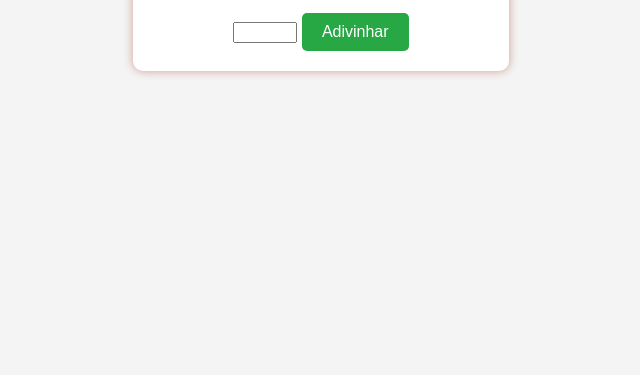
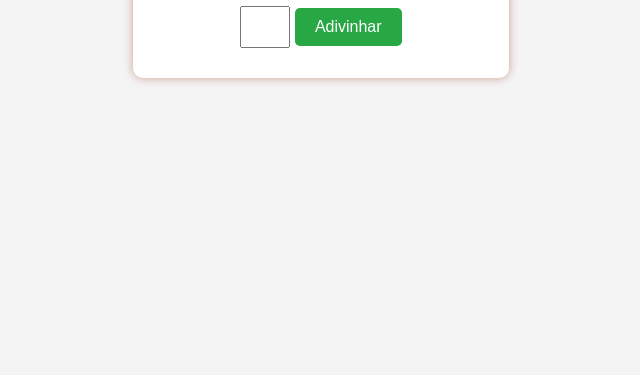
Before and after one commit to dudapaz03/GAME-ADVINHA, a plain HTML site: page index.html in a window 1280 px wide. Shown: the part 425-800 px from the top of the page, without its empty margins (319-959 px from the left). Drawn offline with Linux system fonts and the light colour scheme.

Commit message:
estilo input

```diff
--- a/index.html
+++ b/index.html
@@ -25,7 +25,14 @@
         box-shadow: 0px 0px 10px rgba(145, 31, 0, 0.4);
       }
 
-      .botaoAdivinar {
+      input[type="number"]{
+        padding: 10px;
+        font-size: 16px;
+        margin-bottom: 10px;
+        width: 50px;
+      }
+
+      button {
         padding: 10px 20px;
         border: none;
         font-size: 16px;
@@ -44,7 +51,7 @@
       <h1>Jogo de Adivinhação</h1>
       <p>Tente adivinhar o número secreto entre 1 e 100</p>
       <input type="number" id="NMPalpite" min="1" max="100"/>
-      <button class="botaoAdivinar" id="BTNAdivinhar"> Adivinhar </button>
+      <button id="BTNAdivinhar"> Adivinhar </button>
     </div>
 
 
```
